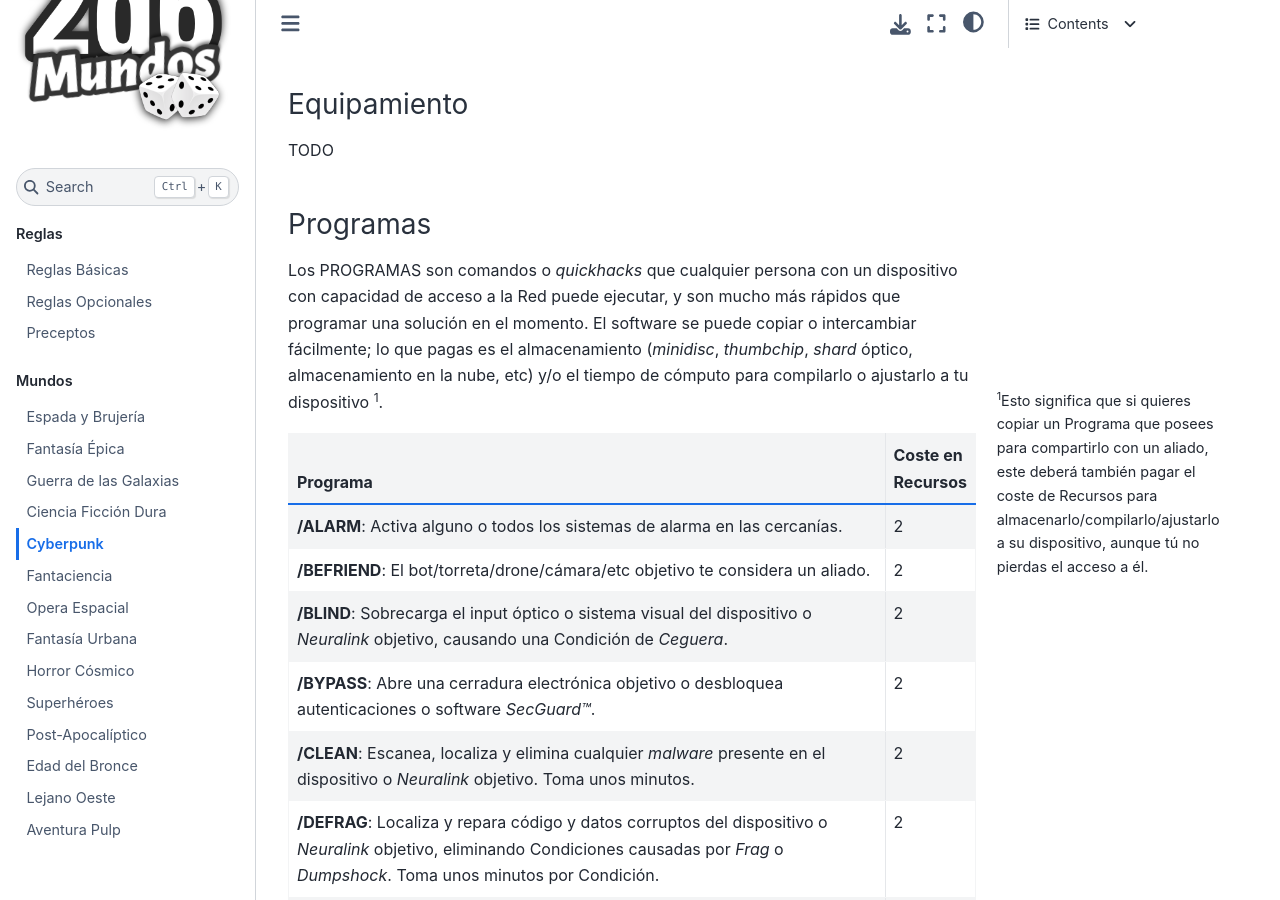
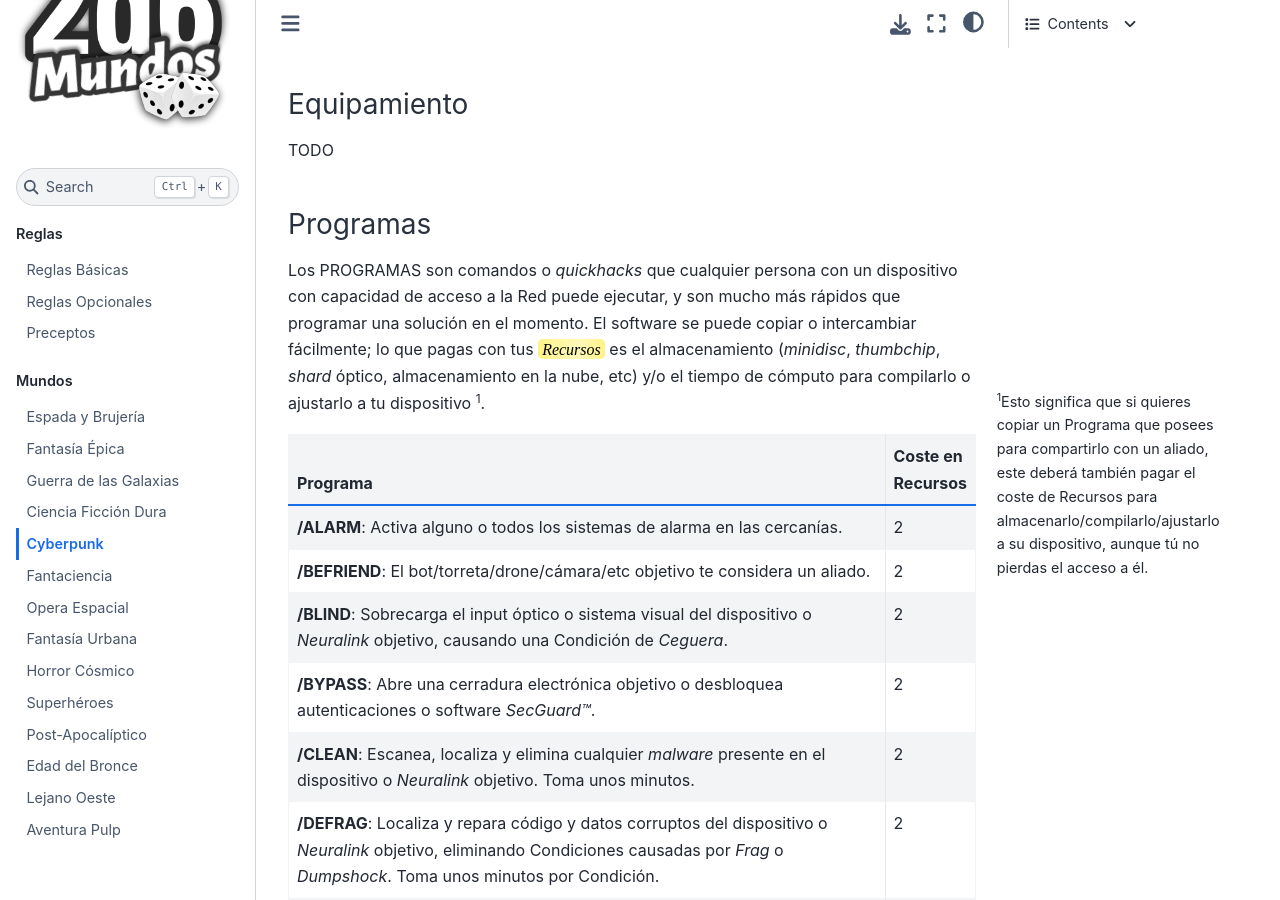
Before and after one commit to TaTooKa/2d6Mundos, a Sphinx documentation site: the page built from docs/source/pages/worlds/cyberpunk.rst, in a window 1280 px wide and 900 px high, scrolled down 5650 px. Built offline with Sphinx 7.4.7 and the Sphinx Book theme 1.1.4, drawn with Linux system fonts in a browser that asks for light colours; some web fonts are replaced; cross-references to code outside the pages are shown as plain code; some of the changed text lies outside the part shown.

Commit message:
add hover refs
Co-authored-by: Copilot <copilot@github.com>

```diff
--- a/docs/source/pages/rules/reglas-opcionales.rst
+++ b/docs/source/pages/rules/reglas-opcionales.rst
@@ -134,6 +134,8 @@ A la tercera marca, el objeto ya no puede repararse más y la próxima que se sa
 
 Quizá haya métodos especiales (mágicos, super-tecnología, etc) para reducir esas marcas y volver a dejarlo como nuevo, pero eso será seguramente más complejo, caro o raro que una reparación convencional.
 
+.. _reglas-opcionales-chequeos-instinto:
+
 Chequeos de Instinto
 --------------------
 
--- a/docs/source/pages/worlds/cyberpunk.rst
+++ b/docs/source/pages/worlds/cyberpunk.rst
@@ -141,7 +141,7 @@ TODO
 Programas
 ^^^^^^^^^
 
-Los PROGRAMAS son comandos o *quickhacks* que cualquier persona con un dispositivo con capacidad de acceso a la Red puede ejecutar, y son mucho más rápidos que programar una solución en el momento. El software se puede copiar o intercambiar fácilmente; lo que pagas es el almacenamiento (*minidisc*, *thumbchip*, *shard* óptico, almacenamiento en la nube, etc) y/o el tiempo de cómputo para compilarlo o ajustarlo a tu dispositivo [#]_.
+Los PROGRAMAS son comandos o *quickhacks* que cualquier persona con un dispositivo con capacidad de acceso a la Red puede ejecutar, y son mucho más rápidos que programar una solución en el momento. El software se puede copiar o intercambiar fácilmente; lo que pagas con tus :hoverxref:`Recursos <cyberpunk-recursos>` es el almacenamiento (*minidisc*, *thumbchip*, *shard* óptico, almacenamiento en la nube, etc) y/o el tiempo de cómputo para compilarlo o ajustarlo a tu dispositivo [#]_.
 
 .. [#] Esto significa que si quieres copiar un Programa que posees para compartirlo con un aliado, este deberá también pagar el coste de Recursos para almacenarlo/compilarlo/ajustarlo a su dispositivo, aunque tú no pierdas el acceso a él.
 
@@ -167,7 +167,7 @@ Los PROGRAMAS son comandos o *quickhacks* que cualquier persona con un dispositi
    "**/RIDE**: Obtienes acceso, en modo solo-lectura, a los sentidos de un drone/cámara/gafas AR o VR/ojos/*Neuralink*.", "2"
    "**/SCAN**: Busca tipos específicos de dispositivos o usuarios en un área amplia, o encuentra una ID concreta, obteniendo información básica y posición.", "2"
    "**/SHIELD**: Protege pasivamente contra ataques virtuales directos o intentos de inyección de *malware*.", "2"
-   "**/SPIKE**: Provoca un pico de estrés o pánico (Chequeo de Instinto) en alguien con *Neuralink*.", "3"
+   "**/SPIKE**: Provoca un pico de estrés o pánico (:hoverxref:`Chequeo de Instinto <reglas-opcionales-chequeos-instinto>`) en alguien con *Neuralink*.", "3"
    "**/SPOOF**: Genera identificaciones, credenciales o historiales falsos temporales, robados de un objetivo cercano o preseleccionado.", "2"
    "**/TRACK**: Instala *malware* en el objetivo para conocer siempre su ubicación sin importar la distancia (o saltos de red).", "2"
    "**/VIRUS**: Se instala en un dispositivo; provoca una Condición de *Malfuncionamiento* y se propaga lentamente a objetivos cercanos.", "3"
@@ -281,6 +281,8 @@ Infancia y Juventud
 
 Las siguientes tablas determinarán tu crianza, clase social y dónde viviste durante tu adolescencia y adultez temprana. Esto no es solo para darle color y detalle a la historia de tu personaje; también impactará en el tipo de etiqueta y conocimientos culturales que tienes. Las clases más bajas se llevarán mejor con la etiqueta del Callejeo y el crímen, mientras que las clases más altas se llevarán mejor con la etiqueta corporativa y el conocimiento de negocios.
 
+Sea como fuere que hayas crecido, tu personaje comenzará con un nivel de :hoverxref:`Recursos <cyberpunk-recursos>` en 2 (Clase Media-Baja). Puedes buscarle una explicación a esto o no, pero tu status y recursos actuales son los que te llevan a tener que aceptar trabajos y misiones como mercenario.
+
 Crianza y Clase Social
 **********************
 
@@ -343,6 +345,8 @@ TODO
 Nuevas Mecánicas
 ----------------
 
+.. _cyberpunk-recursos:
+
 Recursos
 ^^^^^^^^
 
```
